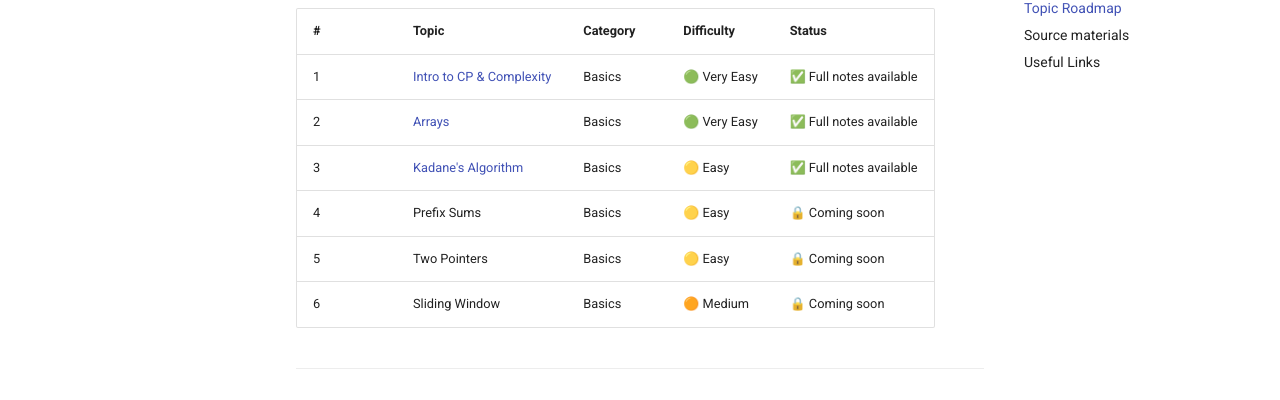
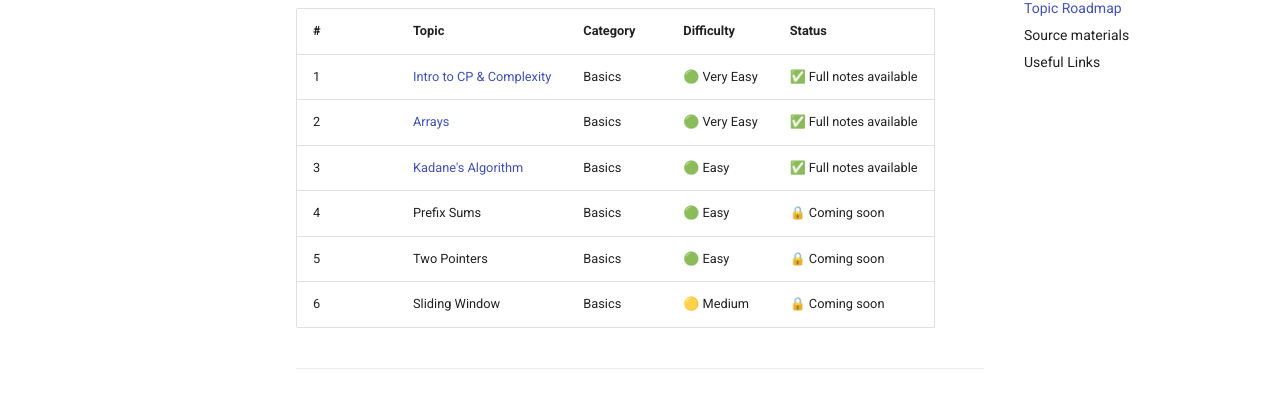
Before and after one commit to marwanelamami/cp-shu-devs, an MkDocs documentation site: the page built from docs/index.md, in a window 1280 px wide and 900 px high, scrolled down 329 px. Shown: the part 100-500 px from the top of the window. Built offline with MkDocs 1.6.1 and Material for MkDocs 9.7.7, drawn with Linux system fonts in a browser that asks for light colours; comment, search, counter and statistics services are not loaded.

```diff
--- a/docs/index.md
+++ b/docs/index.md
@@ -13,10 +13,10 @@ Here you'll find topic notes, Python templates, and curated problem lists.
 |---|---|---|---|---|
 | 1 | [Intro to CP & Complexity](topics/basics/intro-to-cp.md) | Basics | 🟢 Very Easy | ✅ Full notes available |
 | 2 | [Arrays](topics/basics/arrays.md) | Basics | 🟢 Very Easy | ✅ Full notes available |
-| 3 | [Kadane's Algorithm](topics/basics/kadanes-algorithm.md) | Basics | 🟡 Easy | ✅ Full notes available |
-| 4 | Prefix Sums | Basics | 🟡 Easy | 🔒 Coming soon |
-| 5 | Two Pointers | Basics | 🟡 Easy | 🔒 Coming soon |
-| 6 | Sliding Window | Basics | 🟠 Medium | 🔒 Coming soon |
+| 3 | [Kadane's Algorithm](topics/basics/kadanes-algorithm.md) | Basics | 🟢 Easy | ✅ Full notes available |
+| 4 | Prefix Sums | Basics | 🟢 Easy | 🔒 Coming soon |
+| 5 | Two Pointers | Basics | 🟢 Easy | 🔒 Coming soon |
+| 6 | Sliding Window | Basics | 🟡 Medium | 🔒 Coming soon |
 
 ---
 
```
